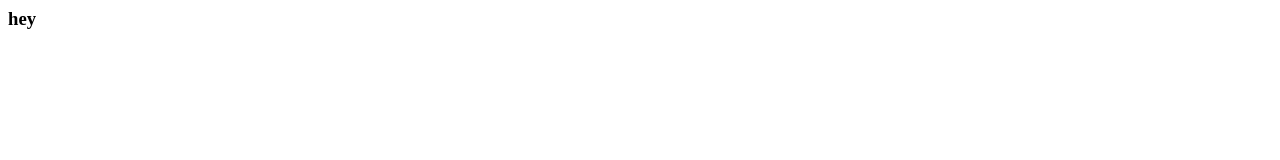
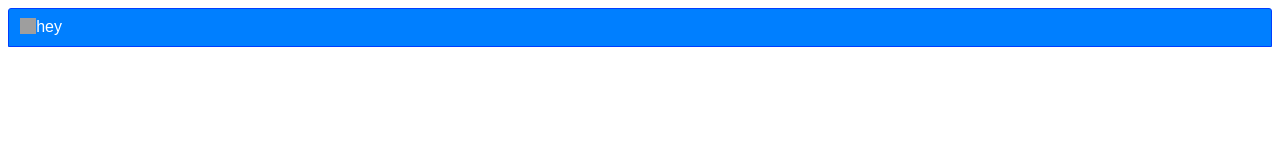
Before and after one commit to Louistwee/Website-Builder, a plain HTML site: page index.html in a window 1280 px wide. Drawn offline with nearby package versions, Linux system fonts and the light colour scheme; grey boxes are pictures that could not be loaded.

Commit message:
Update index.html

```diff
--- a/index.html
+++ b/index.html
@@ -4,7 +4,7 @@
     <script src="https://code.jquery.com/jquery-3.3.1.min.js"></script>
     <script src="Website-Loader.js"></script>
     <script src="https://code.jquery.com/ui/1.12.1/jquery-ui.min.js" integrity="sha256-VazP97ZCwtekAsvgPBSUwPFKdrwD3unUfSGVYrahUqU=" crossorigin="anonymous"></script>
-
+    <link rel="stylesheet" href="https://code.jquery.com/ui/1.12.1/themes/base/jquery-ui.css"></link>
   </head>
   <body>
     <script>
```
